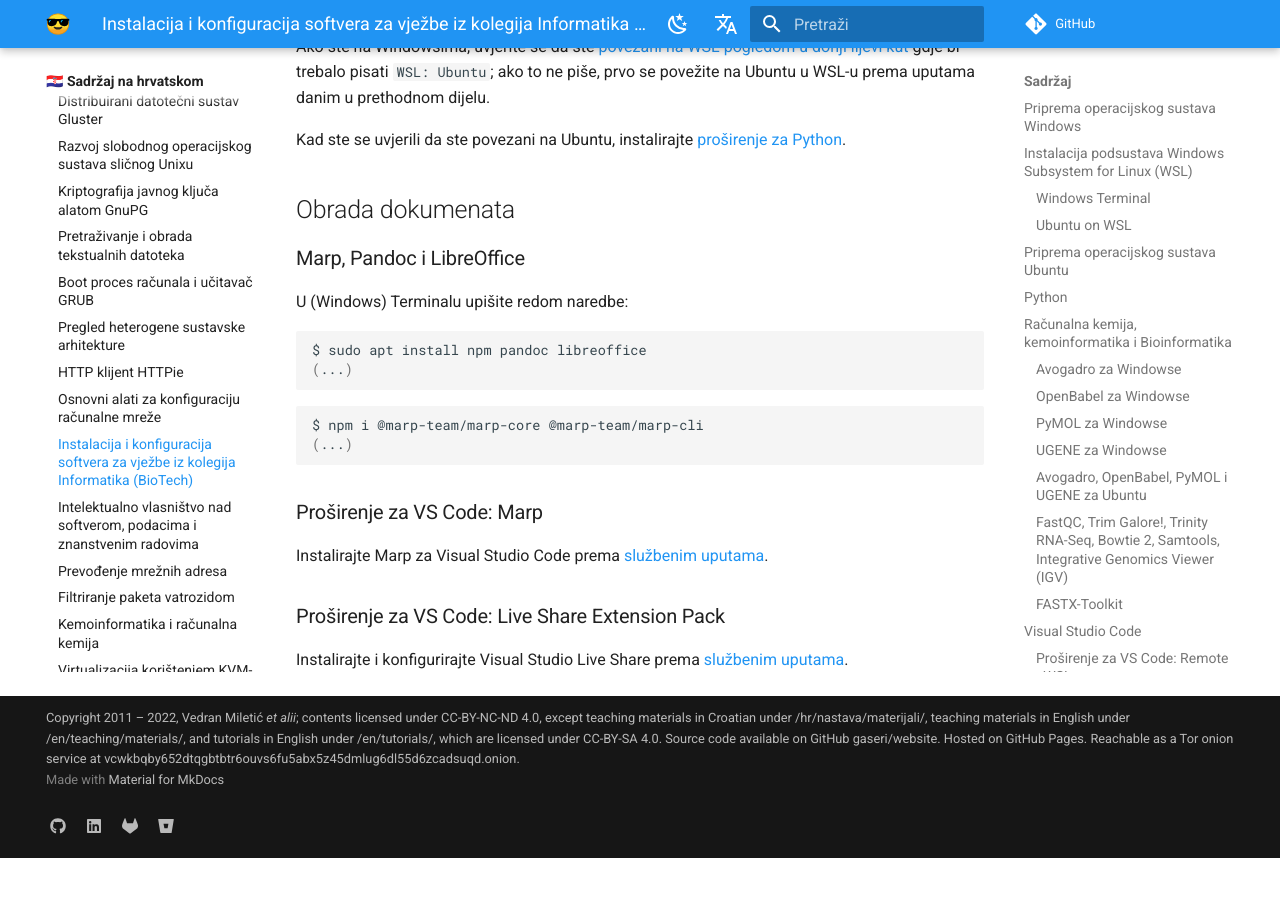
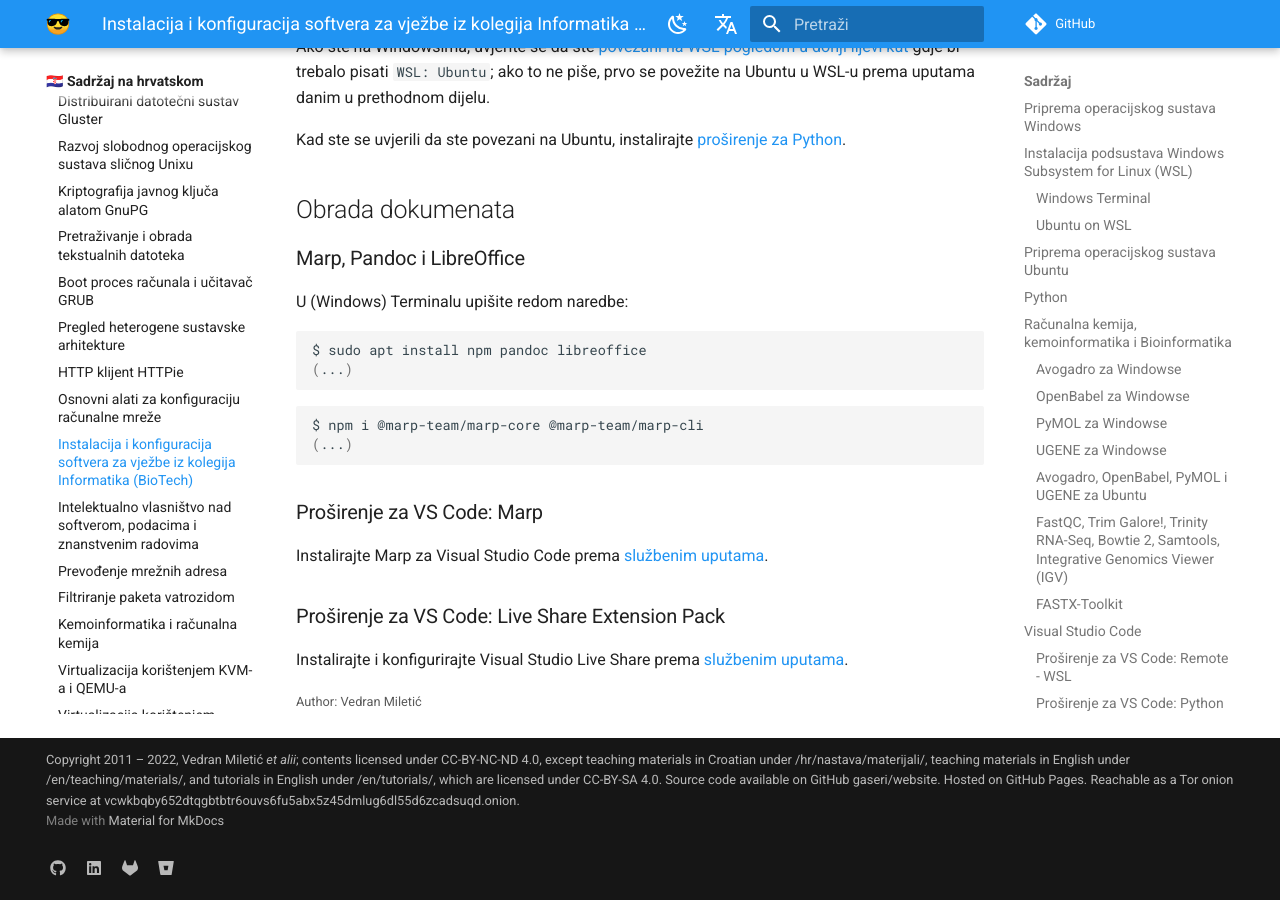
Before and after one commit to gaseri/website, an MkDocs documentation site: the page built from docs/hr/nastava/materijali/inf-biotech-instalacija-softvera-windows-ubuntu.md, in a window 1280 px wide and 900 px high, scrolled down 3319 px. Built offline with MkDocs 1.6.1 and Material for MkDocs 9.7.7, drawn with Linux system fonts in a browser that asks for light colours; comment, search, counter and statistics services are not loaded; before the commit the page ends 4177 px from its top, so only the background shows below that.

Commit message:
Added missing authorship to software install instructions

```diff
--- a/docs/hr/nastava/materijali/inf-biotech-instalacija-softvera-windows-ubuntu.md
+++ b/docs/hr/nastava/materijali/inf-biotech-instalacija-softvera-windows-ubuntu.md
@@ -1,3 +1,7 @@
+---
+author: Vedran Miletić
+---
+
 # Instalacija i konfiguracija softvera za vježbe iz kolegija Informatika (BioTech)
 
 Upute u nastavku pisane su za korisnike Microsoftovih operacijskih sustava [Windows, verzije 10 i 11](https://www.microsoft.com/en-us/windows). Ako ste korisnik Ubuntua, možete preskočiti dio uputa koji je specifičan za operacijski sustav Windows i odmah početi s upisivanjem naredbi danih naredbi u terminalu.
```
Also changed, not shown: docs/hr/nastava/materijali/rm-instalacija-softvera-garuda-linux.md (+4 -0 lines), docs/hr/nastava/materijali/siks-instalacija-softvera-garuda-linux.md (+4 -0 lines).
